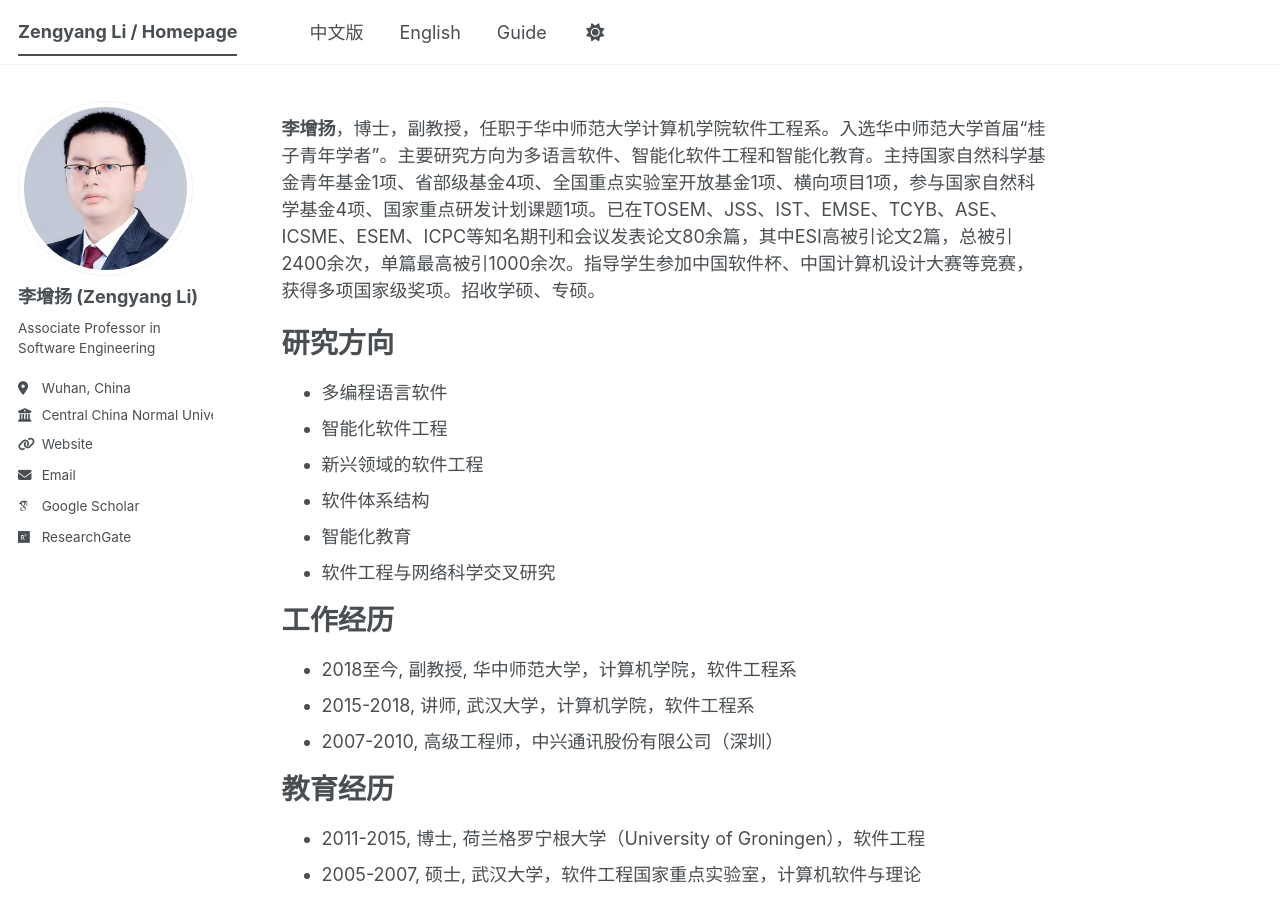
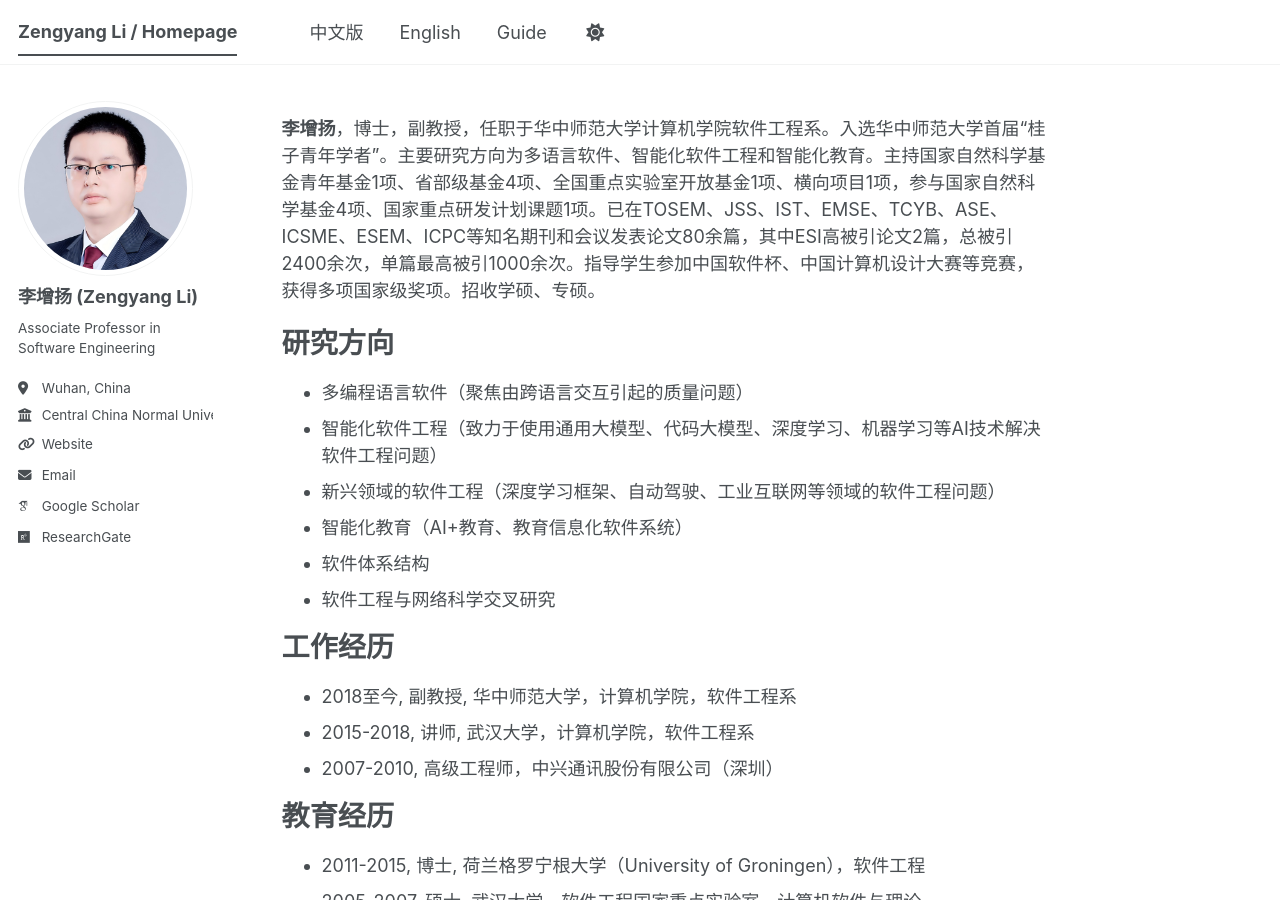
Before and after one commit to zengyang/zengyang.github.io, a Jekyll site: the page built from _pages/about.md, in a window 1280 px wide and 900 px high. Built offline with Jekyll 4.4.1, drawn with Linux system fonts in a browser that asks for light colours; some web fonts are replaced; a script bundle is joined from its source files by our own code; library files that are not in the unit come from our copies.

Commit message:
Update about.md

```diff
--- a/_pages/about.md
+++ b/_pages/about.md
@@ -13,11 +13,11 @@ redirect_from:
 
 研究方向
 ======
-- 多编程语言软件
-- 智能化软件工程
-- 新兴领域的软件工程
+- 多编程语言软件（聚焦由跨语言交互引起的质量问题）
+- 智能化软件工程（致力于使用通用大模型、代码大模型、深度学习、机器学习等AI技术解决软件工程问题）
+- 新兴领域的软件工程（深度学习框架、自动驾驶、工业互联网等领域的软件工程问题）
+- 智能化教育（AI+教育、教育信息化软件系统）
 - 软件体系结构
-- 智能化教育
 - 软件工程与网络科学交叉研究
 
 工作经历
```
